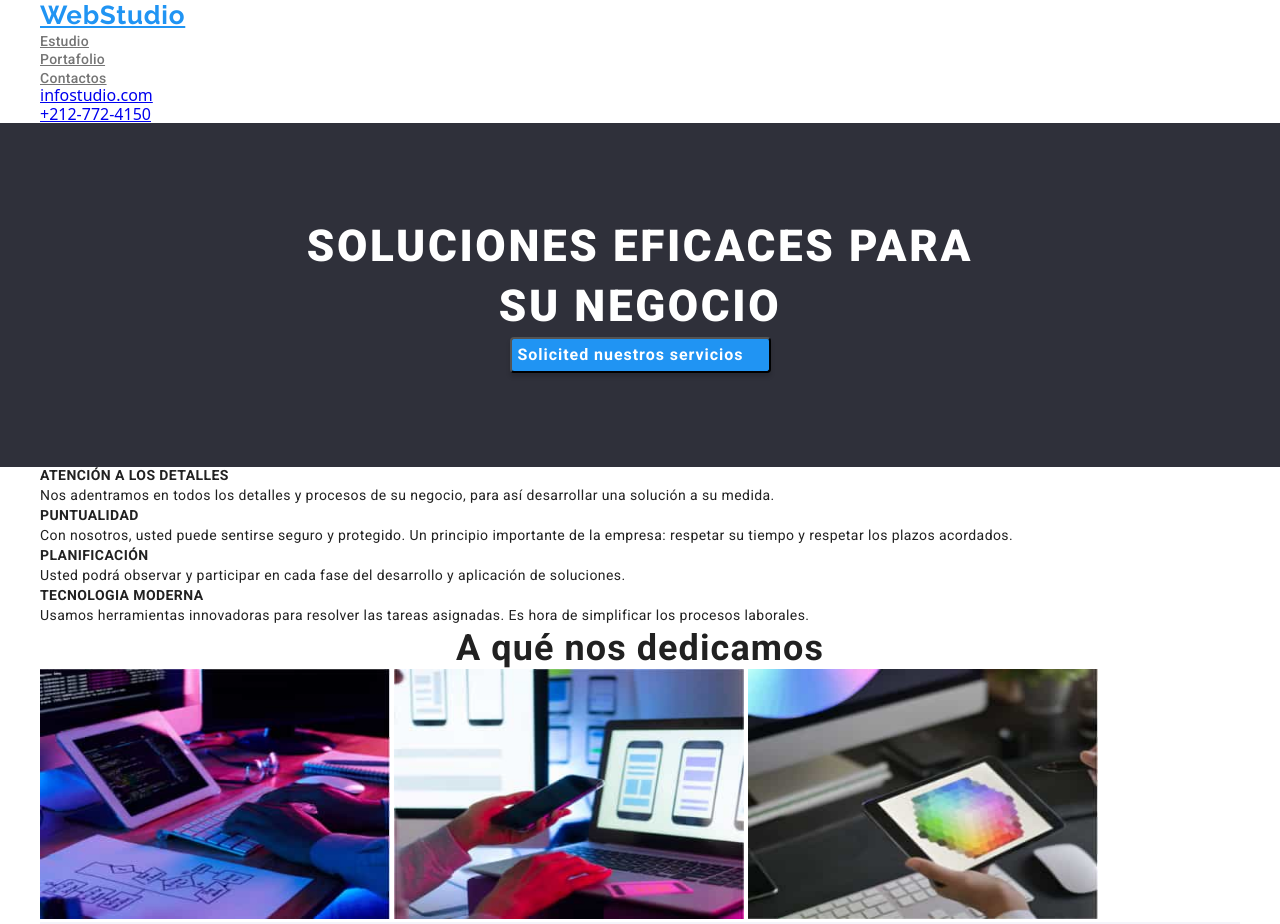
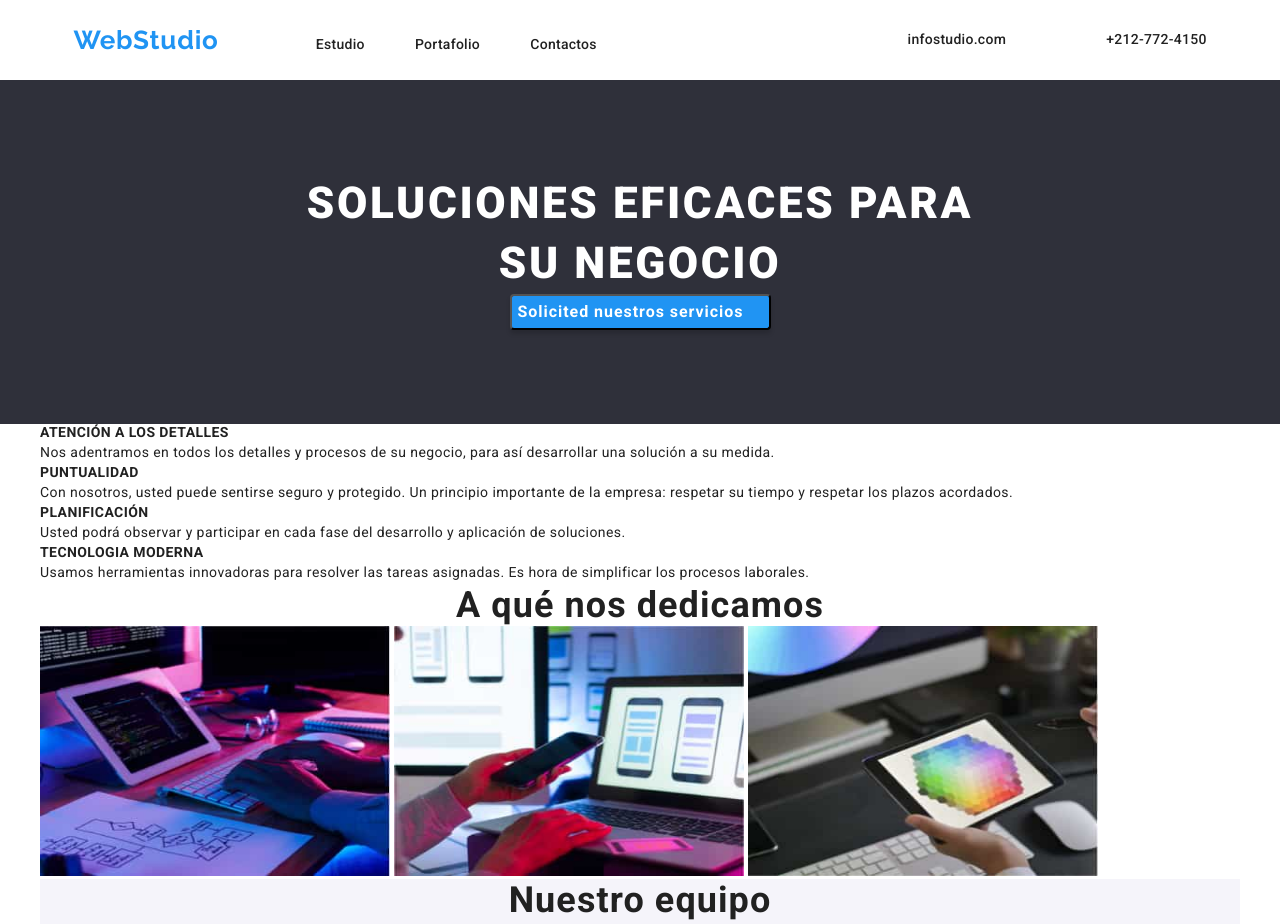
Before and after one commit to Sagd17/goit-markup-hw-03, a plain HTML site: page index.html in a window 1280 px wide. Shown: the top 924 px of the page. Drawn offline with nearby package versions, Linux system fonts and the light colour scheme.

Commit message:
Tarea 3
Avance 2

```diff
--- a/css/styles.css
+++ b/css/styles.css
@@ -15,40 +15,64 @@ body {
 }
 * {
   margin: 0px;
+  text-decoration: none;
 }
 
 ul {
   list-style: none;
   padding: 0;
 }
+
 .cointainer,
 .cointainer__navigation,
 .cointainer_equipment {
   margin: 0 auto;
   width: 1200px;
 }
+
+.cointainer__navigation {
+  height: 80px;
+  display: flex;
+  justify-content: space-around;
+  align-items: center;
+}
 .webstudio__icon {
+  color: var(--buttons__color);
   font-family: var(--font-family2);
   font-style: normal;
   font-weight: 700;
   font-size: 26px;
   line-height: 31px;
 
-  text-align: right;
+  text-align: left;
+  margin-right: 93px;
   letter-spacing: 0.03em;
-
-  color: var(--buttons__color);
+}
+.navigation__list {
+  display: inline-flex;
+  justify-content: space-between;
+  width: 281px;
+  height: 16px;
+  top: 32px;
+  left: 453px;
+  gap: 50px;
 }
 .navigation__link {
-  font-family: "Roboto";
+  font-family: var(--font-family);
   font-style: normal;
   font-weight: 500;
   font-size: 14px;
   line-height: 16px;
   letter-spacing: 0.02em;
-  color: #757575;
+  color: var(--titles__color);
 }
-.address__navigation {
+.list__address {
+  justify-content: space-between;
+  display: flex;
+  gap: 50px;
+  margin-left: 244px;
+}
+.navigation__address {
   font-family: var(--font-family);
   font-style: normal;
   font-weight: 500;
--- a/index.html
+++ b/index.html
@@ -25,7 +25,7 @@
       <section class="cointainer__navigation">
         <nav>
           <a class="webstudio__icon" href="#">WebStudio</a>
-          <ul class="">
+          <ul class="navigation__list">
             <li><a class="navigation__link" href="index.html">Estudio</a></li>
             <li>
               <a class="navigation__link" href="portafolio.html">Portafolio</a>
@@ -33,7 +33,7 @@
             <li><a class="navigation__link" href="#">Contactos</a></li>
           </ul>
         </nav>
-        <div>
+        <div class="list__address">
           <a class="navigation__address" href="infostudio.com"
             >infostudio.com</a
           >
```
